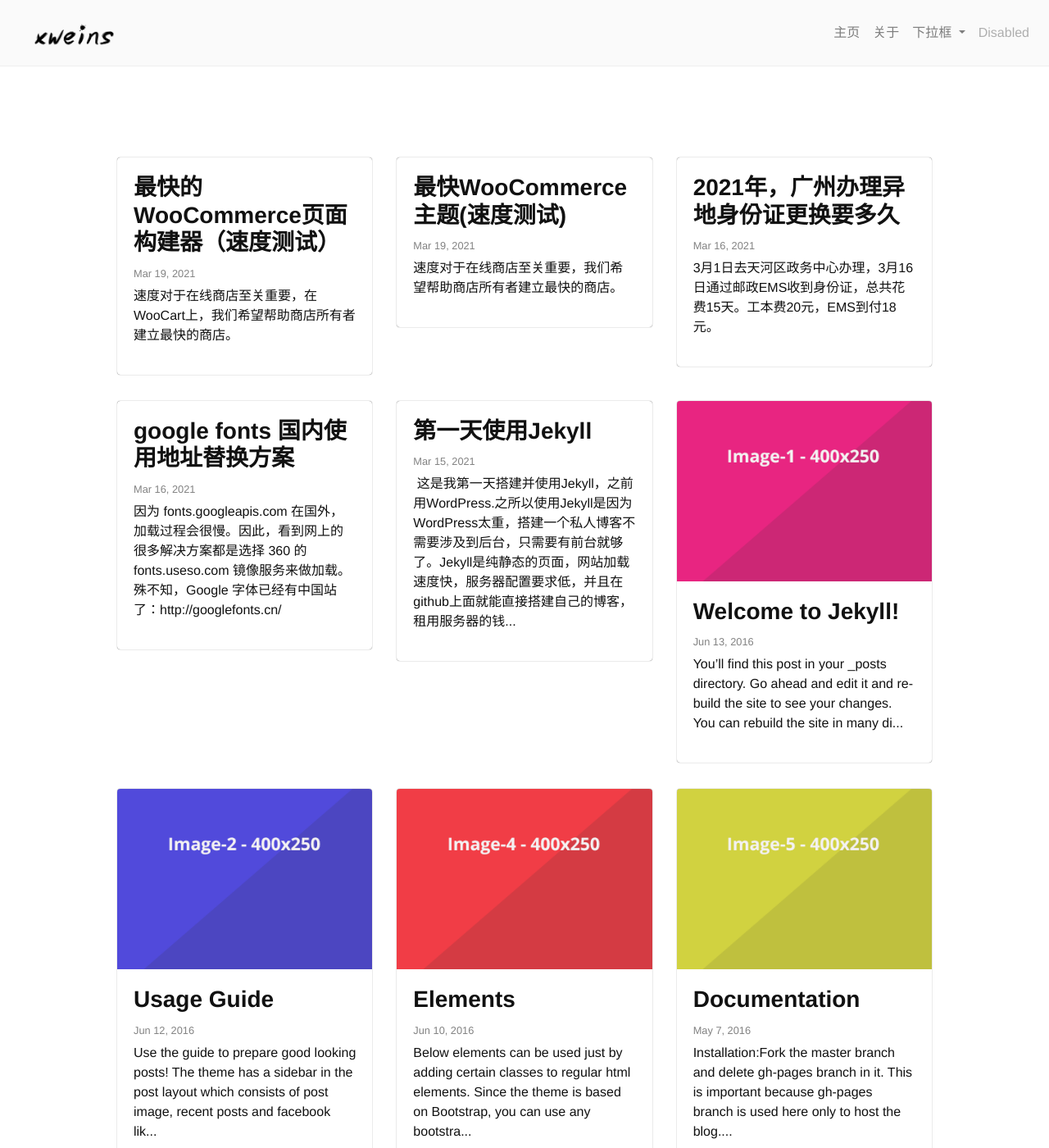
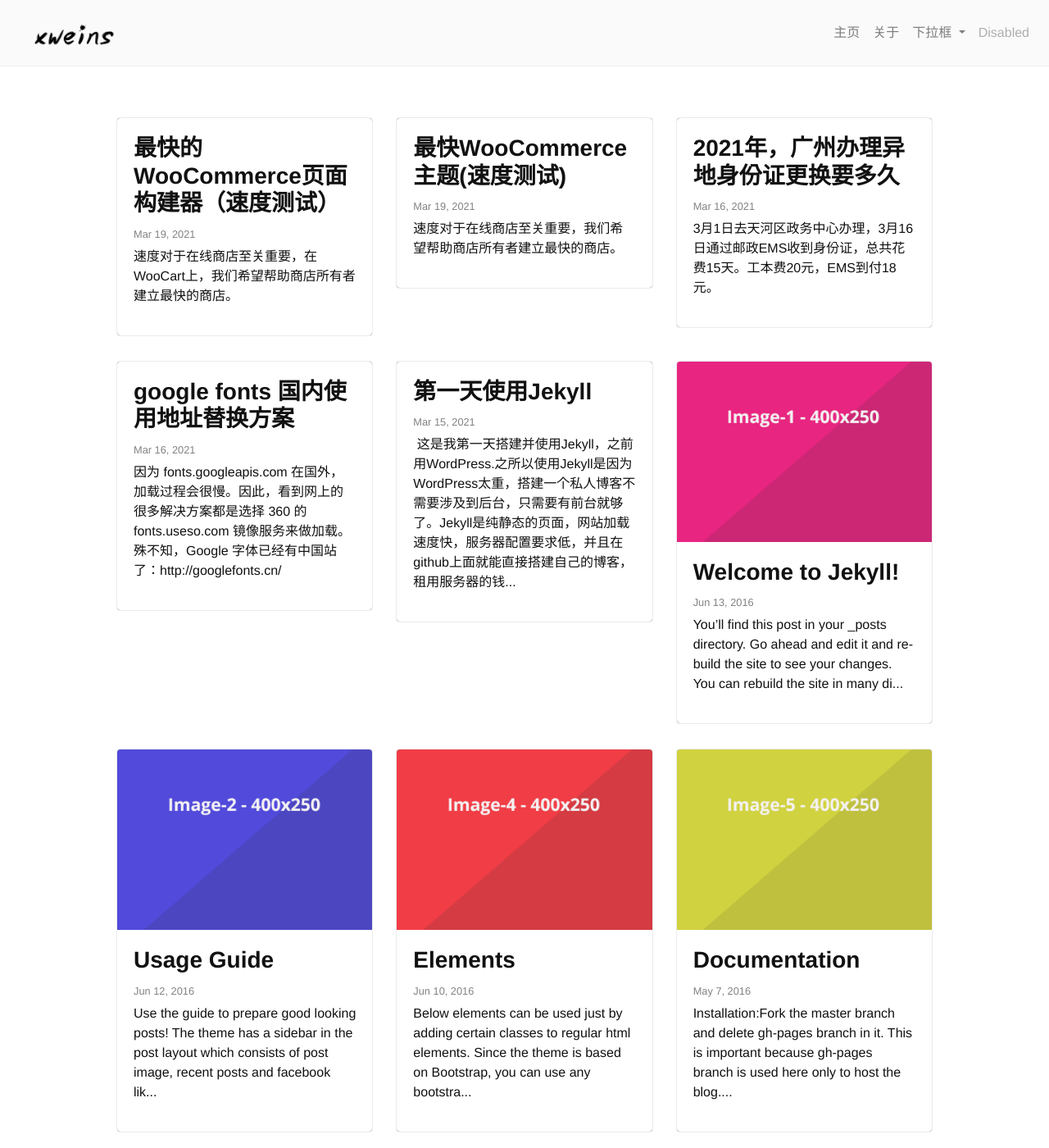
Before and after one commit to xlostpath/xlostway.github.io, a Jekyll site: the page built from index.html, in a window 1280 px wide and 1400 px high. Shown: the whole window at 82% size. Built offline with Jekyll 4.4.1, drawn with Linux system fonts in a browser that asks for light colours; some web fonts are replaced; the list of posts is cut into pages by our own code.

Commit message:
set wrapper value

```diff
--- a/_sass/_layout.scss
+++ b/_sass/_layout.scss
@@ -33,7 +33,7 @@ body {
 
 /* 自定义正文与顶部边距 */
 .wrapper {
-    padding-top: 9rem !important;
+    padding-top: 6rem !important;
 }
 
 /* 自定义文章正文的宽度 */
```
